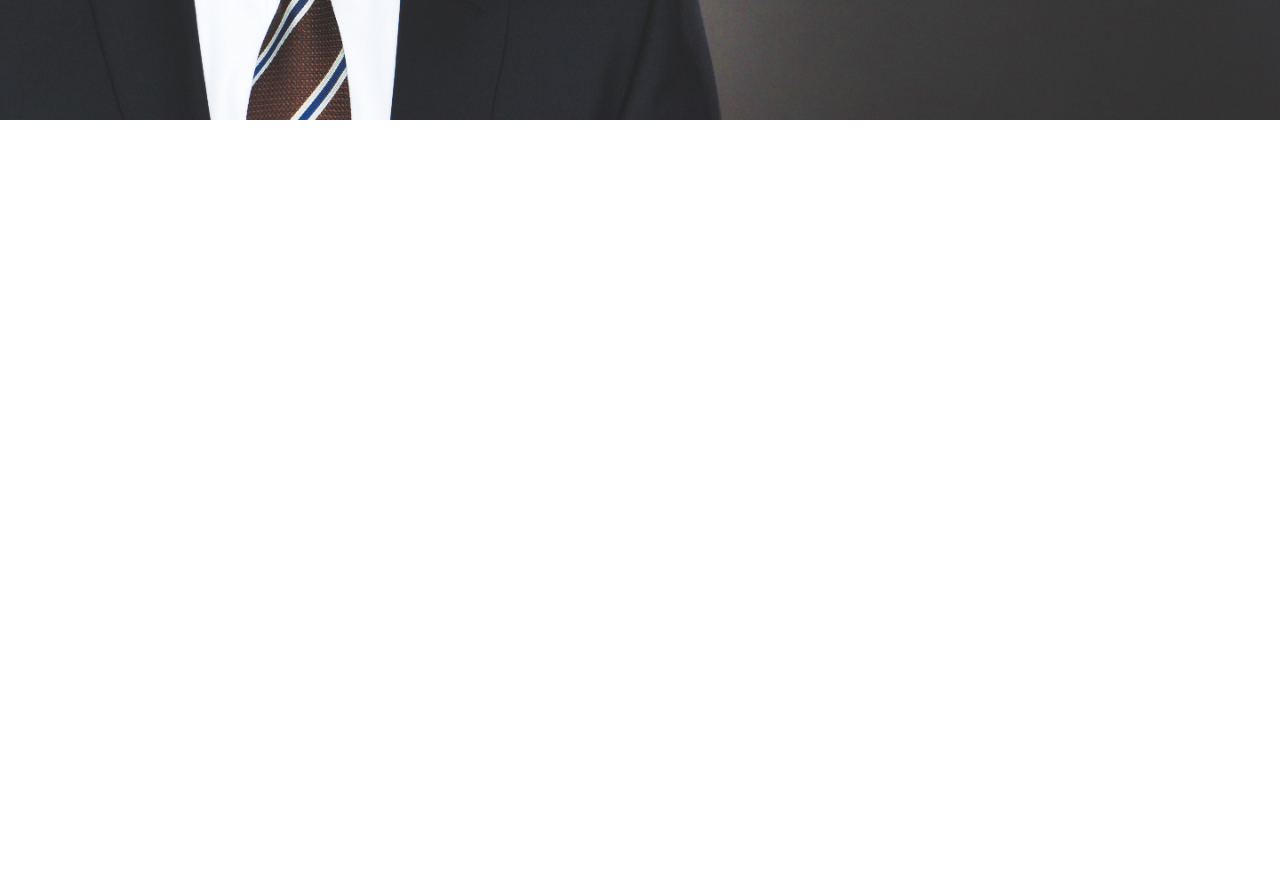
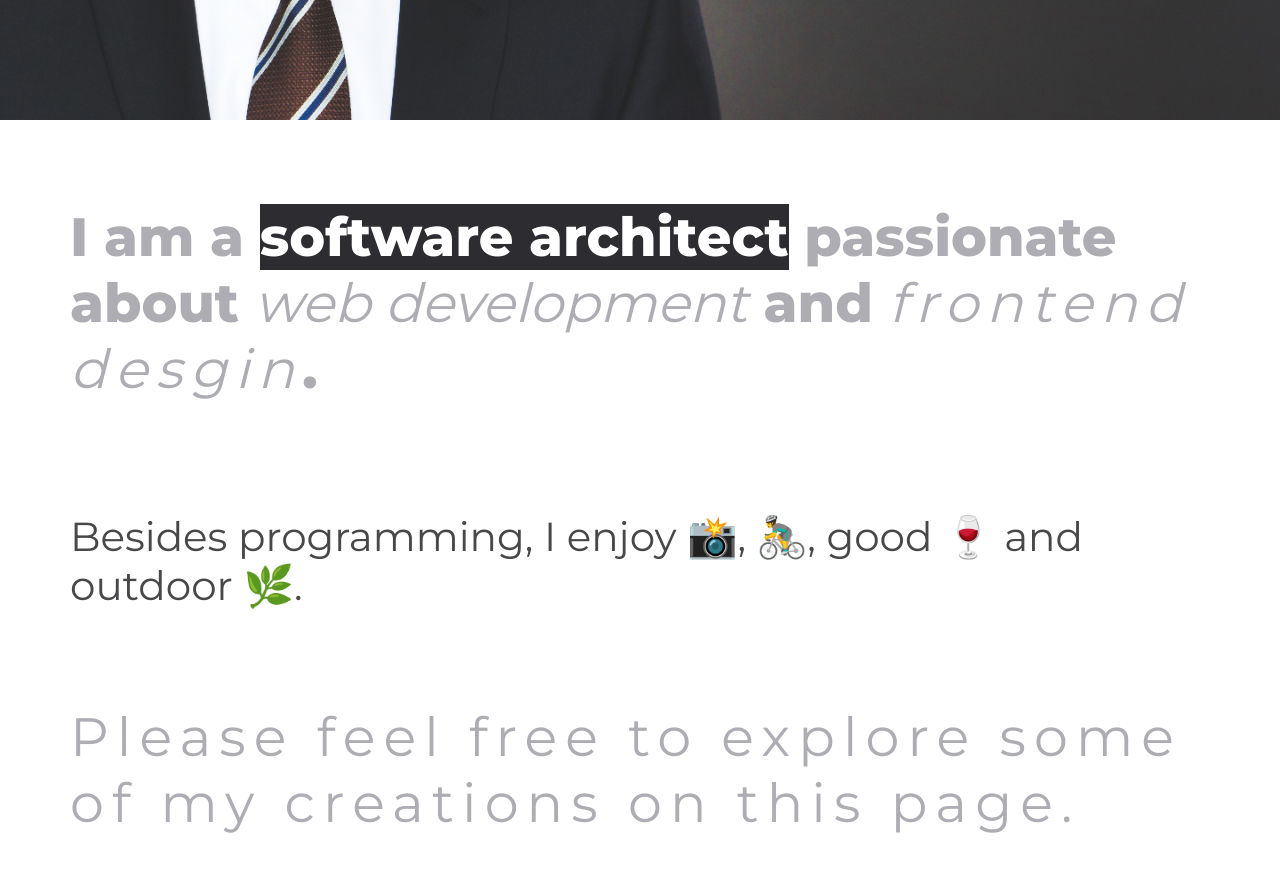
Before and after one commit to HansKre/about-hanskrebs-v2, a React (Create React App) app: page / in a window 1280 px wide. Shown: the part 680-1552 px from the top of the page. Before the commit the page ends 800 px from the top, so only its background shows below. Built offline with nearby package versions, Linux system fonts and the light colour scheme.

Commit message:
Create AboutMe area.

```diff
--- a/src/App.tsx
+++ b/src/App.tsx
@@ -4,6 +4,8 @@ import FullHeightWrapper from './components/FullHeightWrapper';
 import LandingPage from './components/LandingPage';
 import hansImg from './assets/IMG_9921_matte_look_1440.jpeg'
 import useBreakPoint from './hooks/useBreakPoint';
+import MarginsLeftRight from './components/MarginsLeftRight';
+import AboutMe from './components/AboutMe';
 
 function App() {
   const downPhone = !useBreakPoint('up', 'phone', undefined, CustomTheme);
@@ -12,6 +14,11 @@ function App() {
       <FullHeightWrapper backgroundColor="#48484a" backgroundImg={hansImg} height={downPhone ? "100vh" : "100vh"} >
         <LandingPage />
       </FullHeightWrapper>
+      <FullHeightWrapper backgroundColor="white">
+        <MarginsLeftRight >
+          <AboutMe />
+        </MarginsLeftRight>
+      </FullHeightWrapper>
     </ThemeProvider>
   );
 }
--- a/src/components/AboutMe.tsx
+++ b/src/components/AboutMe.tsx
@@ -1,40 +1,15 @@
-import {Parallax} from 'react-scroll-parallax'
-import Grid from '@material-ui/core/Grid'
-import {makeStyles} from '@material-ui/core/styles';
-
-const useStyles = makeStyles({
-    fullWidth: {
-        width: '100%',
-    },
-    left: {
-        flex: '0 1 calc(100% - 64%)',
-        backgroundColor: 'blue'
-    },
-    right: {
-        flex: '0 1 64%',
-        backgroundColor: 'green'
-    },
-    whiteFont: {
-        color: 'white',
-    },
-    centerVisually: {
-        paddingRight: '25px'
-    },
-});
-
 export default function AboutMe() {
-    const classes = useStyles();
     return (
-        <Parallax className={classes.fullWidth} y={[-120, 120]}>
-            <Grid container >
-                <Grid item className={classes.left}>
-                    {/* empty */}
-                </Grid>
-                <Grid item className={classes.right} container justifyContent="center" >
-                    <h1 className={classes.whiteFont}>About Me</h1>
-                    <h2 className={`${classes.whiteFont} ${classes.centerVisually} `}>Lorem Ipsum</h2>
-                </Grid>
-            </Grid>
-        </Parallax>
+        <div style={{display: 'flex', flexDirection: 'column', flex: 1, justifyContent: 'center', height: '100%'}}>
+            <h1>
+                I am a <span>software architect</span> passionate about <i>web development</i> and <i><label>frontend desgin</label></i>.
+            </h1>
+            <h2 style={{color: "#48484a"}}>
+                Besides programming, I enjoy 📸, 🚴‍♂️, good 🍷 and outdoor 🌿.
+            </h2>
+            <h1 style={{marginTop: '60px'}} >
+                <label>Please feel free to explore some of my creations on this page.</label>
+            </h1>
+        </div>
     )
 }
--- /dev/null
+++ b/src/components/MarginsLeftRight.tsx
@@ -0,0 +1,19 @@
+import {makeStyles} from '@material-ui/core/styles';
+
+const useStyles = makeStyles({
+    margins: {
+        marginLeft: "70px",
+        marginRight: "70px",
+    },
+    fullHeightAndWidth: {
+        height: '100%',
+        width: '100%',
+    }
+});
+
+export default function MarginsLeftRight(props: {children: React.ReactNode}) {
+    const classes = useStyles();
+    return (
+        <div className={`${classes.margins} ${classes.fullHeightAndWidth}`}>{props.children}</div>
+    )
+}
```
